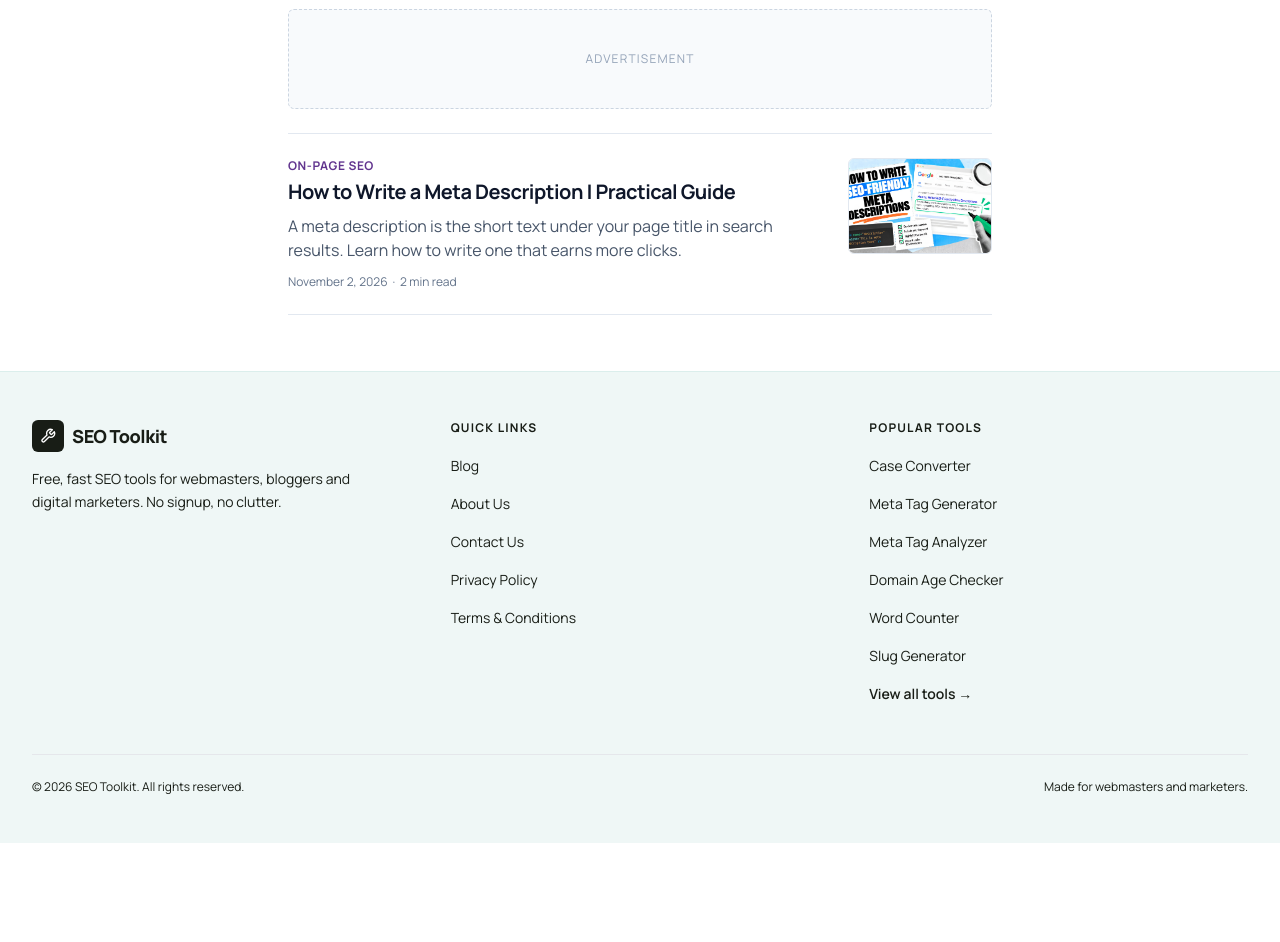
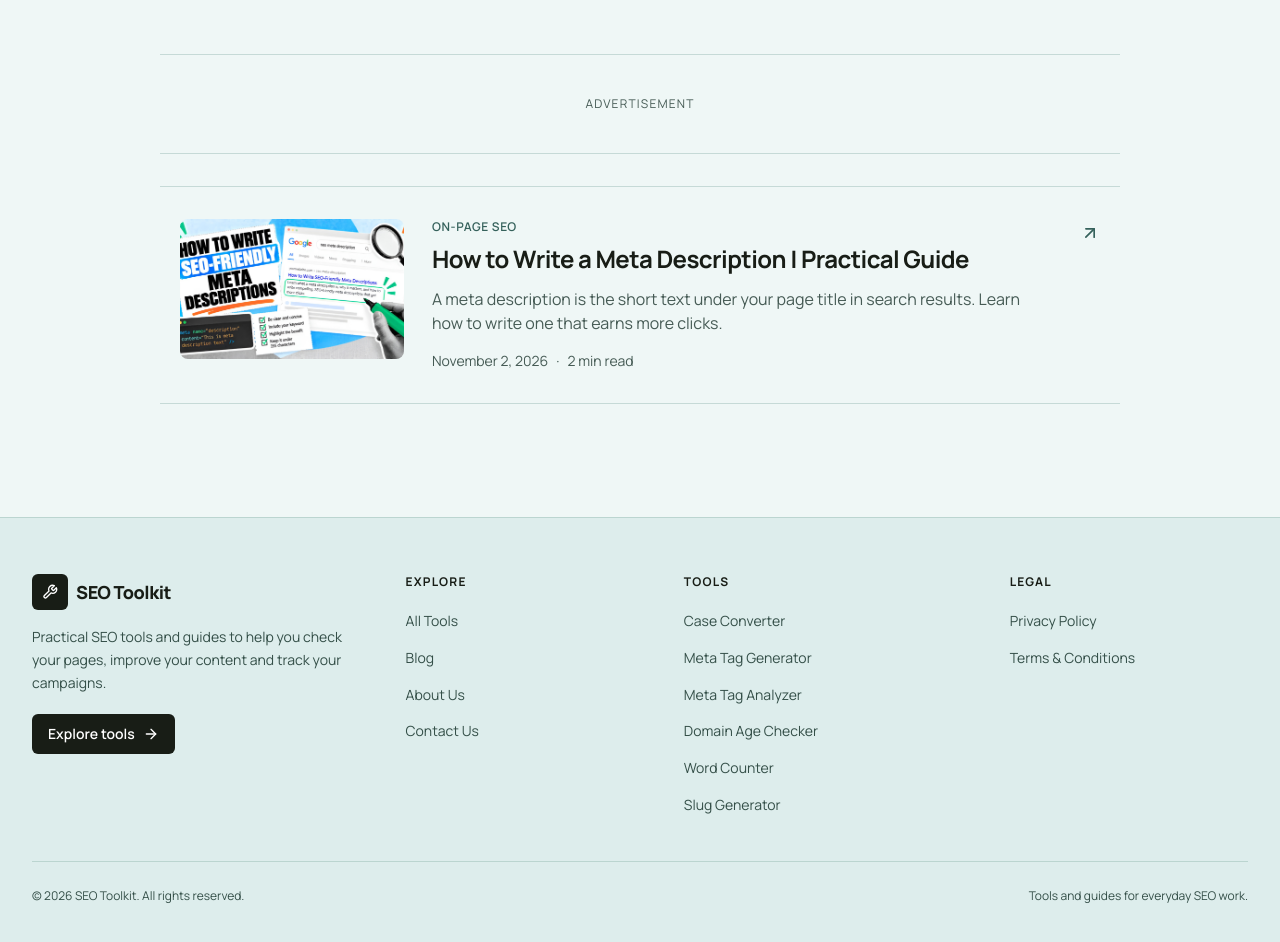
Before and after one commit to atifahmed226697/seo-tool, a Next.js app: page /blog in a window 1280 px wide. Shown: the part 340-1282 px from the top of the page. Before the commit the page ends 1183 px from the top, so only its background shows below. Built offline with nearby package versions, Linux system fonts and the light colour scheme; no server answers.

Commit message:
Update blog and footer design

```diff
--- a/app/blog/page.tsx
+++ b/app/blog/page.tsx
@@ -13,40 +13,44 @@ export default function BlogPage() {
   const posts = getAllPosts();
 
   return (
-    <div>
-      <section className="bg-indigo-700 py-12 sm:py-16 dark:bg-indigo-900">
-        <div className="mx-auto max-w-7xl px-4 sm:px-6 lg:px-8">
-          <p className="text-sm font-bold uppercase tracking-widest text-accent-400">
-            Blog
+    <div className="min-h-screen bg-[#EFF7F6] text-[#181D16] dark:bg-slate-950 dark:text-slate-100">
+      <section className="border-b border-[#C6DAD7] bg-[#DDEDEC] py-12 sm:py-16 dark:border-slate-800 dark:bg-slate-900">
+        <div className="mx-auto max-w-5xl px-4 sm:px-6 lg:px-8">
+          <p className="text-xs font-semibold uppercase tracking-widest text-[#35615B] dark:text-slate-300">
+            SEO Toolkit Blog
           </p>
-          <h1 className="mt-3 text-3xl font-extrabold tracking-tight text-white sm:text-4xl">
+
+          <h1 className="mt-4 text-3xl font-extrabold tracking-tight sm:text-5xl">
             SEO guides and tips
           </h1>
-          <p className="mt-3 max-w-2xl text-base text-indigo-100">
-            Short, practical articles to help you get more from your website.
+
+          <p className="mt-4 max-w-2xl text-base leading-relaxed text-[#465B55] sm:text-lg dark:text-slate-300">
+            Practical explanations and examples to help you understand SEO
+            and get more from your website.
           </p>
         </div>
       </section>
 
-      <section className="py-10 sm:py-14">
-        <div className="mx-auto max-w-3xl px-4 sm:px-6 lg:px-8">
-          {/* AD SLOT */}
-          <div className="mb-6 flex min-h-[100px] items-center justify-center rounded-md border border-dashed border-slate-300 bg-slate-50 text-xs uppercase tracking-widest text-slate-400 dark:border-slate-700 dark:bg-slate-900 dark:text-slate-600">
+      <section
+        aria-label="Blog articles"
+        className="mx-auto max-w-5xl px-4 py-10 sm:px-6 sm:py-14 lg:px-8"
+      >
+        {/* Advertisement placement */}
+        <div className="mb-8 flex min-h-[100px] items-center justify-center border-y border-[#C6DAD7] text-xs uppercase tracking-widest text-[#465B55] dark:border-slate-800 dark:text-slate-400">
           Advertisement
         </div>
 
         {posts.length === 0 ? (
-            <p className="text-base text-slate-600 dark:text-slate-400">
-              No articles yet. Please check back soon.
+          <p className="py-8 text-base text-[#465B55] dark:text-slate-300">
+            No articles are published yet.
           </p>
         ) : (
-            <div className="border-t border-slate-200 dark:border-slate-800">
+          <div className="border-t border-[#C6DAD7] dark:border-slate-800">
             {posts.map((post) => (
               <BlogCard key={post.slug} post={post} />
             ))}
           </div>
         )}
-        </div>
       </section>
     </div>
   );
--- a/components/BlogCard.tsx
+++ b/components/BlogCard.tsx
@@ -1,36 +1,50 @@
 import React from "react";
 import Link from "next/link";
+import { ArrowUpRight } from "lucide-react";
 import { PostMeta, formatDate } from "@/lib/blog";
 
 export function BlogCard({ post }: { post: PostMeta }) {
   return (
     <Link
       href={`/blog/${post.slug}`}
-      className="group flex items-start gap-5 border-b border-slate-200 py-6 dark:border-slate-800"
+      className="group flex flex-col gap-5 border-b border-[#C6DAD7] px-3 py-6 transition-colors hover:bg-[#DDEDEC] focus-visible:outline focus-visible:outline-2 focus-visible:outline-offset-2 focus-visible:outline-[#35615B] sm:flex-row sm:items-start sm:gap-7 sm:px-5 sm:py-8 dark:border-slate-800 dark:hover:bg-slate-900"
     >
+      {post.image && (
+        <img
+          src={post.image}
+          alt=""
+          loading="lazy"
+          decoding="async"
+          width={320}
+          height={200}
+          className="aspect-[8/5] w-full shrink-0 rounded-lg object-cover sm:w-48 lg:w-56"
+        />
+      )}
+
       <div className="min-w-0 flex-1">
-        <p className="text-xs font-bold uppercase tracking-wider text-accent-600 dark:text-accent-400">
+        <p className="text-xs font-semibold uppercase tracking-wider text-[#35615B] dark:text-slate-300">
           {post.category}
         </p>
-        <h3 className="mt-1 text-xl font-bold text-slate-900 transition-colors group-hover:text-accent-600 dark:text-white dark:group-hover:text-accent-400">
+
+        <h3 className="mt-2 text-xl font-bold leading-snug tracking-tight text-[#181D16] group-hover:underline group-hover:underline-offset-4 sm:text-2xl dark:text-white">
           {post.title}
         </h3>
-        <p className="mt-2 line-clamp-2 text-base text-slate-600 dark:text-slate-400">
+
+        <p className="mt-3 line-clamp-3 text-sm leading-relaxed text-[#465B55] sm:text-base dark:text-slate-300">
           {post.description}
         </p>
-        <p className="mt-3 text-xs text-slate-500 dark:text-slate-500">
-          {formatDate(post.date)} &nbsp;·&nbsp; {post.readMinutes} min read
+
+        <p className="mt-4 flex flex-wrap items-center gap-x-2 gap-y-1 text-xs text-[#465B55] sm:text-sm dark:text-slate-400">
+          <time dateTime={post.date}>{formatDate(post.date)}</time>
+          <span aria-hidden="true">·</span>
+          <span>{post.readMinutes} min read</span>
         </p>
       </div>
 
-      {post.image && (
-        <img
-          src={post.image}
-          alt={post.title}
-          loading="lazy"
-          className="hidden h-24 w-36 shrink-0 rounded-md border border-slate-200 object-cover sm:block dark:border-slate-800"
-        />
-      )}
+      <ArrowUpRight
+        aria-hidden="true"
+        className="hidden h-5 w-5 shrink-0 text-[#35615B] sm:mt-1 sm:block dark:text-slate-300"
+      />
     </Link>
   );
 }
--- a/components/Footer.tsx
+++ b/components/Footer.tsx
@@ -1,50 +1,69 @@
 import React from "react";
 import Link from "next/link";
 import { tools } from "@/lib/tools";
-import { Wrench } from "lucide-react";
+import { ArrowRight, Wrench } from "lucide-react";
 
-const quickLinks = [
+const exploreLinks = [
+  { label: "All Tools", href: "/#tools" },
   { label: "Blog", href: "/blog" },
   { label: "About Us", href: "/about" },
   { label: "Contact Us", href: "/contact" },
+];
+
+const legalLinks = [
   { label: "Privacy Policy", href: "/privacy-policy" },
   { label: "Terms & Conditions", href: "/terms" },
 ];
 
 export function Footer() {
-  // Sirf pehle 6 live tools footer mein dikhayenge
-  const popularTools = tools.filter((t) => t.status === "ready").slice(0, 6);
+  // Display the first six available tools.
+  const footerTools = tools
+    .filter((tool) => tool.status === "ready")
+    .slice(0, 6);
 
   const linkClass =
-    "text-sm text-foreground/80 transition-colors hover:underline";
+    "inline-block rounded px-1 py-1 text-sm leading-relaxed text-[#344F48] transition-colors hover:bg-[#CA8EFD] hover:text-[#181D16] focus-visible:outline focus-visible:outline-2 focus-visible:outline-offset-2 focus-visible:outline-[#35615B] dark:text-slate-300 dark:hover:bg-slate-800 dark:hover:text-white";
+
   const headingClass =
-    "text-xs font-bold uppercase tracking-widest text-foreground";
+    "text-xs font-bold uppercase tracking-widest text-[#181D16] dark:text-slate-100";
 
   return (
-    <footer className="border-t border-indigo-100 bg-indigo-50 dark:border-indigo-800 dark:bg-indigo-950">
-      <div className="mx-auto max-w-7xl px-4 py-12 sm:px-6 lg:px-8">
-        <div className="grid grid-cols-1 gap-10 sm:grid-cols-2 lg:grid-cols-3">
+    <footer className="border-t border-[#BBD5D0] bg-[#DDEDEC] text-[#181D16] dark:border-slate-800 dark:bg-slate-900 dark:text-slate-100">
+      <div className="mx-auto max-w-7xl px-4 py-10 sm:px-6 sm:py-14 lg:px-8">
+        <div className="grid grid-cols-2 gap-x-6 gap-y-10 lg:grid-cols-[1.4fr_1fr_1.2fr_1fr] lg:gap-10">
           {/* Brand */}
-          <div className="space-y-4">
-            <Link href="/" className="inline-flex items-center gap-2">
-              <div className="flex h-8 w-8 items-center justify-center rounded-md bg-[#181D16] text-white">
-                <Wrench className="h-4 w-4" />
-              </div>
-              <span className="text-lg font-extrabold tracking-tight text-foreground">
+          <div className="col-span-2 lg:col-span-1">
+            <Link
+              href="/"
+              className="inline-flex items-center gap-2 rounded focus-visible:outline focus-visible:outline-2 focus-visible:outline-offset-4 focus-visible:outline-[#35615B]"
+            >
+              <span className="flex h-9 w-9 items-center justify-center rounded-md bg-[#181D16] text-white">
+                <Wrench className="h-4 w-4" aria-hidden="true" />
+              </span>
+              <span className="text-lg font-extrabold tracking-tight">
                 SEO Toolkit
               </span>
             </Link>
-            <p className="max-w-xs text-sm leading-relaxed text-foreground/80">
-              Free, fast SEO tools for webmasters, bloggers and digital
-              marketers. No signup, no clutter.
+
+            <p className="mt-4 max-w-xs text-sm leading-relaxed text-[#344F48] dark:text-slate-300">
+              Practical SEO tools and guides to help you check your pages,
+              improve your content and track your campaigns.
             </p>
+
+            <Link
+              href="/#tools"
+              className="mt-5 inline-flex items-center gap-2 rounded-md bg-[#181D16] px-4 py-2.5 text-sm font-semibold text-white transition-colors hover:bg-[#CA8EFD] hover:text-[#181D16] focus-visible:outline focus-visible:outline-2 focus-visible:outline-offset-4 focus-visible:outline-[#35615B]"
+            >
+              Explore tools
+              <ArrowRight className="h-4 w-4" aria-hidden="true" />
+            </Link>
           </div>
 
-          {/* Quick Links */}
-          <div>
-            <h4 className={headingClass}>Quick Links</h4>
-            <ul className="mt-4 space-y-3">
-              {quickLinks.map((link) => (
+          {/* Site navigation */}
+          <nav aria-label="Footer explore links">
+            <h2 className={headingClass}>Explore</h2>
+            <ul className="-ml-1 mt-4 space-y-1.5">
+              {exploreLinks.map((link) => (
                 <li key={link.href}>
                   <Link href={link.href} className={linkClass}>
                     {link.label}
@@ -52,35 +71,46 @@ export function Footer() {
                 </li>
               ))}
             </ul>
-          </div>
+          </nav>
 
-          {/* Popular Tools */}
-          <div>
-            <h4 className={headingClass}>Popular Tools</h4>
-            <ul className="mt-4 space-y-3">
-              {popularTools.map((tool) => (
+          {/* Tool navigation */}
+          <nav aria-label="Footer tool links">
+            <h2 className={headingClass}>Tools</h2>
+            <ul className="-ml-1 mt-4 space-y-1.5">
+              {footerTools.map((tool) => (
                 <li key={tool.slug}>
-                  <Link href={`/tools/${tool.slug}`} className={linkClass}>
+                  <Link
+                    href={`/tools/${tool.slug}`}
+                    className={linkClass}
+                  >
                     {tool.name}
                   </Link>
                 </li>
               ))}
-              <li>
-                <Link
-                  href="/#tools"
-                  className="text-sm font-semibold text-foreground underline-offset-4 hover:underline"
-                >
-                  View all tools →
-                </Link>
-              </li>
             </ul>
-          </div>
+          </nav>
+
+          {/* Legal navigation */}
+          <nav aria-label="Footer legal links">
+            <h2 className={headingClass}>Legal</h2>
+            <ul className="-ml-1 mt-4 space-y-1.5">
+              {legalLinks.map((link) => (
+                <li key={link.href}>
+                  <Link href={link.href} className={linkClass}>
+                    {link.label}
+                  </Link>
+                </li>
+              ))}
+            </ul>
+          </nav>
         </div>
 
-        {/* Bottom line */}
-        <div className="mt-12 flex flex-col items-center justify-between gap-2 border-t border-current/15 pt-6 text-xs text-foreground/75 sm:flex-row">
-          <p>© {new Date().getFullYear()} SEO Toolkit. All rights reserved.</p>
-          <p>Made for webmasters and marketers.</p>
+        {/* Copyright */}
+        <div className="mt-10 flex flex-col gap-3 border-t border-[#BBD5D0] pt-6 text-xs leading-relaxed text-[#344F48] sm:flex-row sm:items-center sm:justify-between dark:border-slate-700 dark:text-slate-400">
+          <p>
+            © {new Date().getFullYear()} SEO Toolkit. All rights reserved.
+          </p>
+          <p>Tools and guides for everyday SEO work.</p>
         </div>
       </div>
     </footer>
```
Also changed, not shown: app/blog/[slug]/page.tsx (+56 -40 lines). Lines whose indentation alone changed are shown as unchanged.
